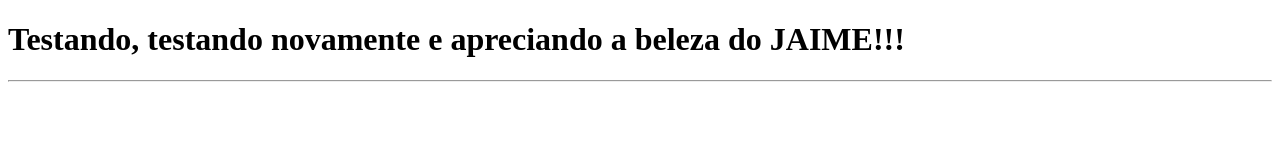
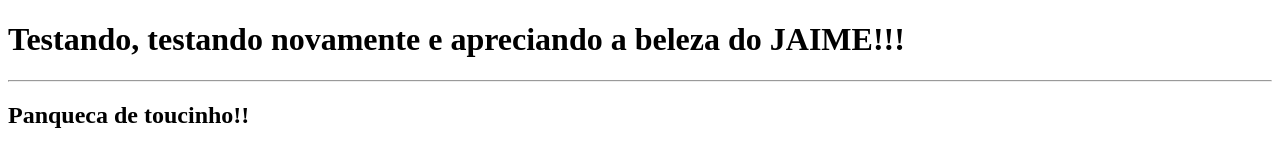
Before and after one commit to caiomrcardozo/SCM, a plain HTML site: page index.html in a window 1280 px wide. Drawn offline with Linux system fonts and the light colour scheme.

Commit message:
Alteração no index.html

```diff
--- a/index.html
+++ b/index.html
@@ -9,5 +9,6 @@
 <body>
     <h1>Testando, testando novamente e apreciando a beleza do JAIME!!!</h1>
     <hr>
+    <h2>Panqueca de toucinho!!</h2>
 </body>
 </html>
```
